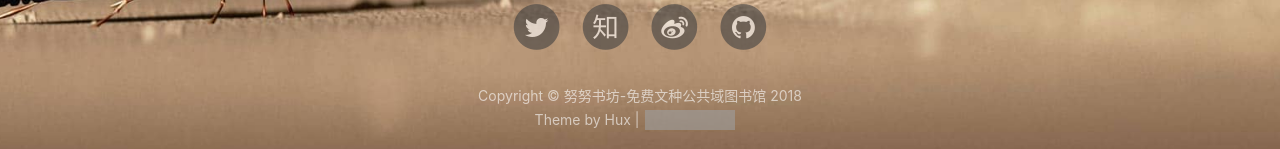
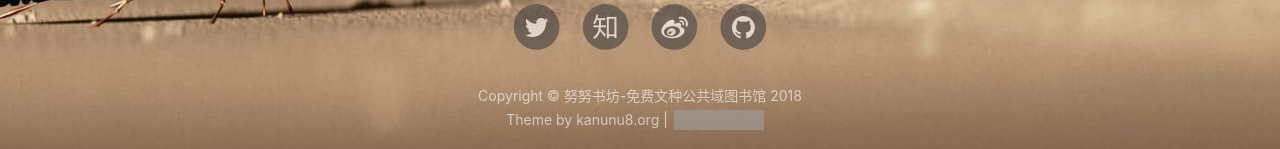
Before and after one commit to yuxiaoming1985/ruanwenku, a Jekyll site: the page built from offline.html, in a window 1280 px wide. Shown: the part 748-897 px from the top of the page. Built offline with Jekyll 4.4.1, drawn with Linux system fonts in a browser that asks for light colours; nearby versions of some CDN libraries; comment, search, counter and statistics services are not loaded; grey boxes are pictures that could not be loaded.

Commit message:
Update footer.html

```diff
--- a/_includes/footer.html
+++ b/_includes/footer.html
@@ -82,7 +82,7 @@
                 <p class="copyright text-muted">
                     Copyright &copy; {{ site.title }} {{ site.time | date: '%Y' }}
                     <br>
-                    Theme by <a href="http://kanunu8.org">Hux</a> |
+                    Theme by <a href="http://kanunu8.org">kanunu8.org</a> |
                     <iframe
                         style="margin-left: 2px; margin-bottom:-5px;"
                         frameborder="0" scrolling="0" width="100px" height="20px"
```
